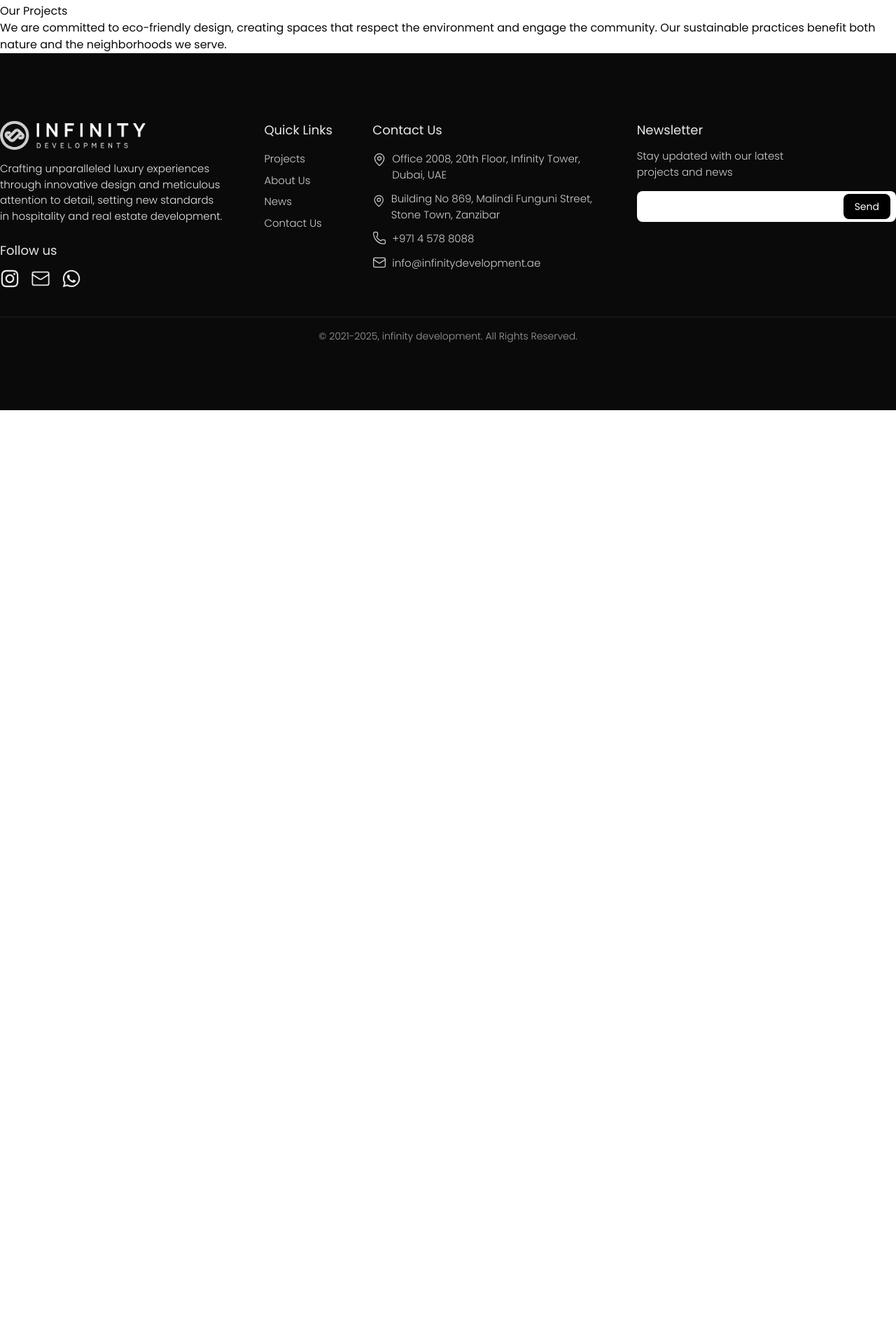
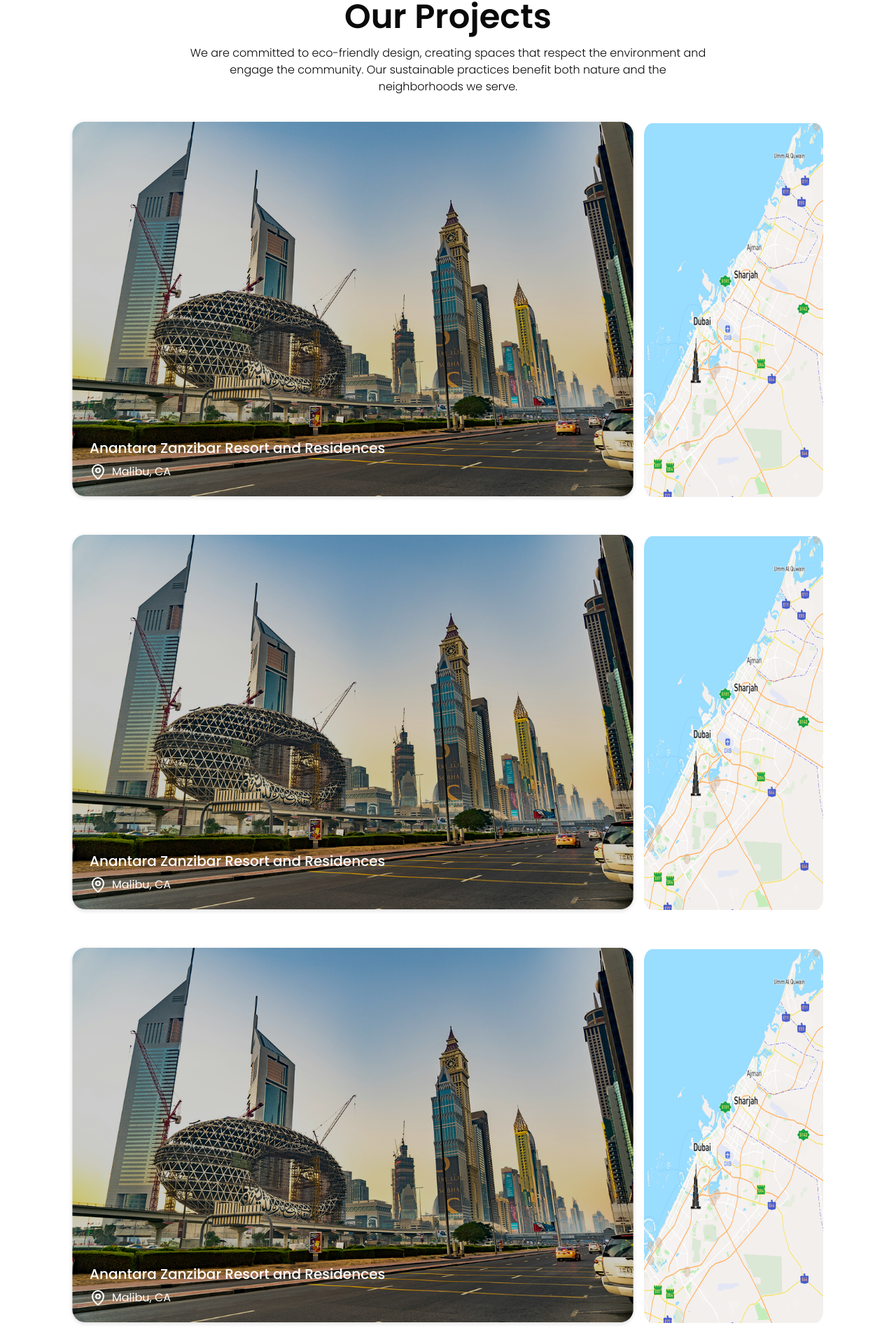
Before and after one commit to solaiman-siam/infinity-developments, a Next.js app: page /projects in a window 1280 px wide. Shown: the part 796-2716 px from the top of the page at 70% size. Before the commit the page ends 1382 px from the top, so only its background shows below. Built offline with nearby package versions, Linux system fonts and the light colour scheme; a web font is replaced by a local one.

Commit message:
added projects page

```diff
--- a/src/app/(mainLayout)/page.tsx
+++ b/src/app/(mainLayout)/page.tsx
@@ -1,6 +1,6 @@
 import CompanyStatistics from '@/components/home/CompanyStatistics';
 import FeaturedWorks from '@/components/home/FeaturedWorks';
-import GetIntouch from '@/components/home/GetIntouch';
+import GetIntouch from '@/components/shared/CommonOverview';
 import Hero from '@/components/home/Hero';
 import InvestOppurtunities from '@/components/home/InvestOppurtunities';
 import OurValues from '@/components/home/OurValues';
@@ -15,7 +15,7 @@ const HomePage = () => {
             <OurValues/>
             <InvestOppurtunities/>
             <CompanyStatistics/>
-            <GetIntouch/>
+            <GetIntouch titleText={'Ready to create something extraordinary?'} />
         </div>
     );
 };
--- a/src/app/(mainLayout)/projects/page.tsx
+++ b/src/app/(mainLayout)/projects/page.tsx
@@ -1,13 +1,14 @@
-import Hero from '@/components/home/Hero';
 import OurProject from '@/components/projects/OurProject';
-import { localImages } from '@/utils/imageProvider';
+import ProjectHero from '@/components/projects/ProjectHero';
+import CommonOverview from '@/components/shared/CommonOverview';
 import React from 'react';
 
 const ProjectsPage = () => {
     return (
         <div>
-            <Hero heroImage={localImages.OurProjects} />
+            <ProjectHero/>
             <OurProject/>
+            <CommonOverview titleText={'Learn More About Zanzibar'}/>
         </div>
     );
 };
--- a/src/components/projects/OurProject.tsx
+++ b/src/components/projects/OurProject.tsx
@@ -1,12 +1,105 @@
-import React from 'react';
+import React from "react";
+import Container from "../shared/Container";
+import { MapPin, MoveDown } from "lucide-react";
+import Image from "next/image";
+import { localImages } from "@/utils/imageProvider";
 
 const OurProject = () => {
-    return (
-        <div>
-            <h3>Our Projects</h3>
-            <p>We are committed to eco-friendly design, creating spaces that respect the environment and engage the community. Our sustainable practices benefit both nature and the neighborhoods we serve.</p>
+  return (
+    <div className="py-24">
+      <Container>
+        <div className="flex justify-center flex-col items-center">
+          <h3 className="text-primaryBlack text-center text-5xl pb-4 font-semibold">
+            Our Projects
+          </h3>
+          <p className="text-primaryBlack font-thin text-center w-7/12">
+            We are committed to eco-friendly design, creating spaces that
+            respect the environment and engage the community. Our sustainable
+            practices benefit both nature and the neighborhoods we serve.
+          </p>
         </div>
-    );
+        <div className="pt-8 px-24 space-y-10">
+          <div className=" flex ">
+            <div className="relative group w-9/12 flex  h-[550px] overflow-hidden rounded-3xl justify-start items-end ">
+              <Image
+                className="absolute  z-2 top-0 h-full w-full   overflow-hidden left-0 "
+                src={localImages.Project1}
+                alt="project-image"
+              />
+              <div className="z-5 absolute pb-8 pl-8 **:text-white">
+                <h3 className="text-xl font-medium pb-2">
+                  Anantara Zanzibar Resort and Residences
+                </h3>
+                <h4 className="flex items-center gap-2">
+                  <MapPin className="size-6" /> <span>Malibu, CA</span>
+                </h4>
+              </div>
+            </div>
+            <div className=" relative w-3/12 flex  h-[550px] overflow-hidden rounded-lg justify-start items-end ">
+              <Image
+                className="absolute z-2 p-2 top-0 h-full w-full overflow-hidden left-0"
+                src={localImages.ProjectMap1}
+                alt="project-map1"
+              />
+            </div>
+          </div>
+          <div className=" flex ">
+            <div className="relative group w-9/12 flex h-[550px] overflow-hidden rounded-3xl justify-start items-end ">
+              <Image
+                className="absolute z-2 top-0 h-full w-full overflow-hidden left-0 "
+                src={localImages.Project1}
+                alt="project-image"
+              />
+              <div className="z-5 absolute pb-8 pl-8 **:text-white">
+                <h3 className="text-xl font-medium pb-2">
+                  Anantara Zanzibar Resort and Residences
+                </h3>
+                <h4 className="flex items-center gap-2">
+                  <MapPin className="size-6" /> <span>Malibu, CA</span>
+                </h4>
+              </div>
+            </div>
+            <div className=" relative w-3/12 flex  h-[550px] overflow-hidden rounded-lg justify-start items-end ">
+              <Image
+                className="absolute rounded- z-2 p-2 top-0 h-full w-full overflow-hidden left-0"
+                src={localImages.ProjectMap1}
+                alt="project-map1"
+              />
+            </div>
+          </div>
+          <div className=" flex ">
+            <div className="relative group w-9/12 flex  h-[550px] overflow-hidden rounded-3xl justify-start items-end ">
+              <Image
+                className="absolute  z-2 top-0 h-full w-full   overflow-hidden left-0 "
+                src={localImages.Project1}
+                alt="project-image"
+              />
+              <div className="z-5 absolute pb-8 pl-8 **:text-white">
+                <h3 className="text-xl font-medium pb-2">
+                  Anantara Zanzibar Resort and Residences
+                </h3>
+                <h4 className="flex items-center gap-2">
+                  <MapPin className="size-6" /> <span>Malibu, CA</span>
+                </h4>
+              </div>
+            </div>
+            <div className=" relative w-3/12 flex  h-[550px] overflow-hidden rounded-lg justify-start items-end ">
+              <Image
+                className="absolute z-2 p-2 top-0 h-full w-full overflow-hidden left-0"
+                src={localImages.ProjectMap1}
+                alt="project-map1"
+              />
+            </div>
+          </div>
+
+          <div className="flex justify-center items-center">
+            <button className="flex items-center bg-black text-white px-8 py-3 group rounded-lg gap-3">View More <MoveDown className="size-4 group:hover" /></button>
+          </div>
+
+        </div>
+      </Container>
+    </div>
+  );
 };
 
 export default OurProject;
--- /dev/null
+++ b/src/components/projects/ProjectHero.tsx
@@ -0,0 +1,13 @@
+import { localImages } from "@/utils/imageProvider";
+import Image from "next/image";
+
+
+const ProjectHero = () => {
+    return (
+        <div className="h-[700px]">
+            <Image className="w-full h-full object-cover" src={localImages.OurProjects} alt="project-hero"/>
+        </div>
+    );
+};
+
+export default ProjectHero;
--- a/src/components/home/GetIntouch.tsx
+++ b/src/components/shared/CommonOverview.tsx
@@ -1,15 +1,15 @@
 import React from "react";
-import Container from "../shared/Container";
+import Container from "./Container";
 import { MoveRight } from "lucide-react";
 import Image from "next/image";
 import { localImages } from "@/utils/imageProvider";
 
-const GetIntouch = () => {
+const CommonOverview = ({titleText} : {titleText: string}) => {
   return (
     <div className="pb-24">
       <Container>
         <div className="rounded-xl relative flex justify-center items-center py-10 flex-col gap-2 bg-primaryBlack ">
-          <h3 className="text-3xl font-medium pb-2 text-white/90">Ready to create something extraordinary?</h3>
+          <h3 className="text-3xl font-medium pb-2 text-white/90">{titleText}</h3>
           <div className="flex items-center pt-4 translate-x-6">
             <button className="px-5 flex cursor-pointer items-center gap-3 group py-3 rounded-lg bg-white text-primaryBlack">
               Get In Touch
@@ -28,4 +28,4 @@ const GetIntouch = () => {
   );
 };
 
-export default GetIntouch;
+export default CommonOverview;
--- a/src/utils/imageProvider.ts
+++ b/src/utils/imageProvider.ts
@@ -13,6 +13,8 @@ import Investment1 from '@/assets/images/investment1.png'
 import Investment2 from '@/assets/images/investment2.png'
 import StatisticsVector from '@/assets/images/statisctics-vector.png'
 import OurProjects from '@/assets/images/our-projects.png'
+import Project1 from '@/assets/images/project1.png'
+import ProjectMap1 from '@/assets/images/project-map1.png'
 
 export const localImages = {
 InfinityDevelopmentsLogo,
@@ -27,6 +29,8 @@ OurValues3,
 Investment1,
 Investment2,
 StatisticsVector,
-OurProjects
+OurProjects,
+Project1,
+ProjectMap1
 
 }
```
Also changed, not shown: src/assets/images/project-map1.png (added), src/assets/images/project1.png (added).
